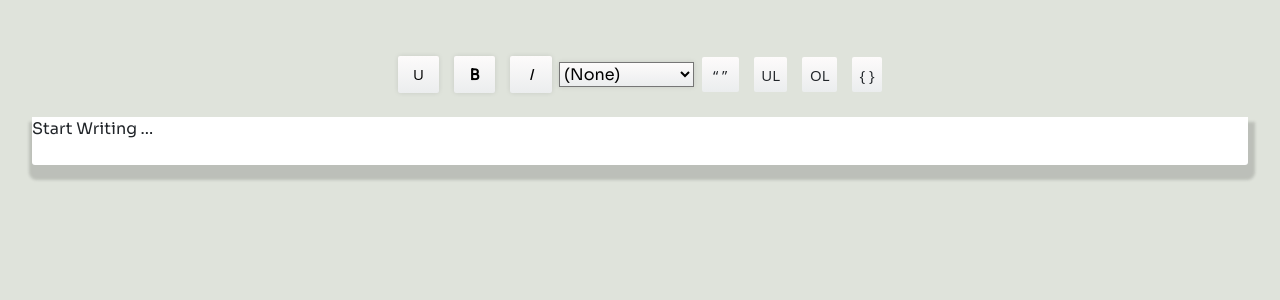
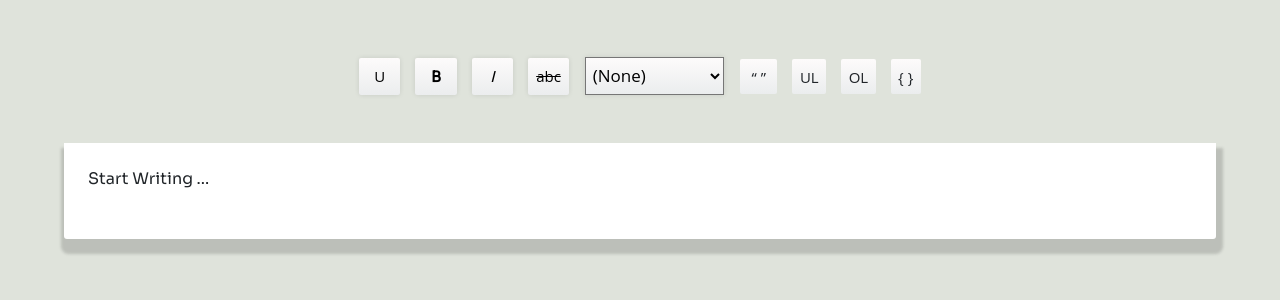
Before and after one commit to AlvarezKevin/Lifelyhood, a React (Create React App) app in the folder client/: page /editor in a window 1280 px wide. Shown: the top 300 px of the page. Built offline with nearby package versions, Linux system fonts and the light colour scheme.

Commit message:
/editor added more

```diff
--- a/client/src/components/EditorToolbar/toolbar.js
+++ b/client/src/components/EditorToolbar/toolbar.js
@@ -3,6 +3,9 @@ import { Editor, EditorState, RichUtils } from "draft-js";
 import BlockStyleToolbar, {
   getBlockStyle
 } from "./blockStyles/BlockStyleToolbar";
+import "../../styles/textEditor.css";
+
+
 
 class Toolbar extends React.Component {
   constructor(props) {
@@ -10,6 +13,7 @@ class Toolbar extends React.Component {
     this.state = {
       editorState: EditorState.createEmpty()
     };
+
   }
   toggleBlockType = blockType => {
     this.onChange(RichUtils.toggleBlockType(this.state.editorState, blockType));
@@ -33,19 +37,25 @@ class Toolbar extends React.Component {
     return "not-handled";
   };
 
+  onBoldClick = event => {
+    this.onChange(RichUtils.toggleInlineStyle(this.state.editorState, "BOLD"));
+  };
+
   onUnderlineClick = () => {
     this.onChange(
       RichUtils.toggleInlineStyle(this.state.editorState, "UNDERLINE")
     );
   };
 
-  onBoldClick = event => {
-    this.onChange(RichUtils.toggleInlineStyle(this.state.editorState, "BOLD"));
-  };
-
   onItalicClick = () => {
     this.onChange(
       RichUtils.toggleInlineStyle(this.state.editorState, "ITALIC")
+    );
+  };
+
+  onStrikeThroughClick = () => {
+    this.onChange(
+      RichUtils.toggleInlineStyle(this.state.editorState, "STRIKETHROUGH")
     );
   };
 
@@ -66,6 +76,10 @@ class Toolbar extends React.Component {
           <button className="styleButton" onClick={this.onItalicClick}>
             <em>I</em>
           </button>
+          <button className="styleButton" id="strikethrough" onClick={this.onStrikeThroughClick}>
+          abc
+        </button>
+
           <BlockStyleToolbar
             editorState={this.state.editorState}
             onToggle={this.toggleBlockType}
--- a/client/src/styles/textEditor.css
+++ b/client/src/styles/textEditor.css
@@ -10,7 +10,9 @@ select {
   background-image: linear-gradient(to bottom, #fdfbfb 0%, #ebedee 100%);
   box-shadow: 0 0 5px rgba(0, 0, 0, 0.1);
 }
-
+.styleButton#strikethrough {
+  text-decoration: line-through;
+}
 .styleButton#bold {
   font-weight: bold;
 }
@@ -31,10 +33,21 @@ select {
   border-radius: 4px;
 }
 .editors {
-  display: flex;
+  margin: 2em;
+  text-align: left;
+  padding: 1.5em;
+  font-family: "Open Sans";
+  font-size: 100%;
   border-radius: 0px 0 3px 3px;
   background-color: #fff;
   box-shadow: 2px 10px 3px 5px rgba(15, 15, 15, 0.17);
+}
+select {
+  padding: 0.15em;
+  margin: 0.5em;
+  font-family: "Open Sans";
+  font-size: 17px;
+  height: 2.25em;
 }
 .styleButton,
 .RichEditor-styleButton {
@@ -48,3 +61,6 @@ select {
   height: 2.5em;
   border-radius: 2px;
 }
+.RichEditor-activeButton {
+  color: rgba(178, 194, 163, 1);
+}
```
